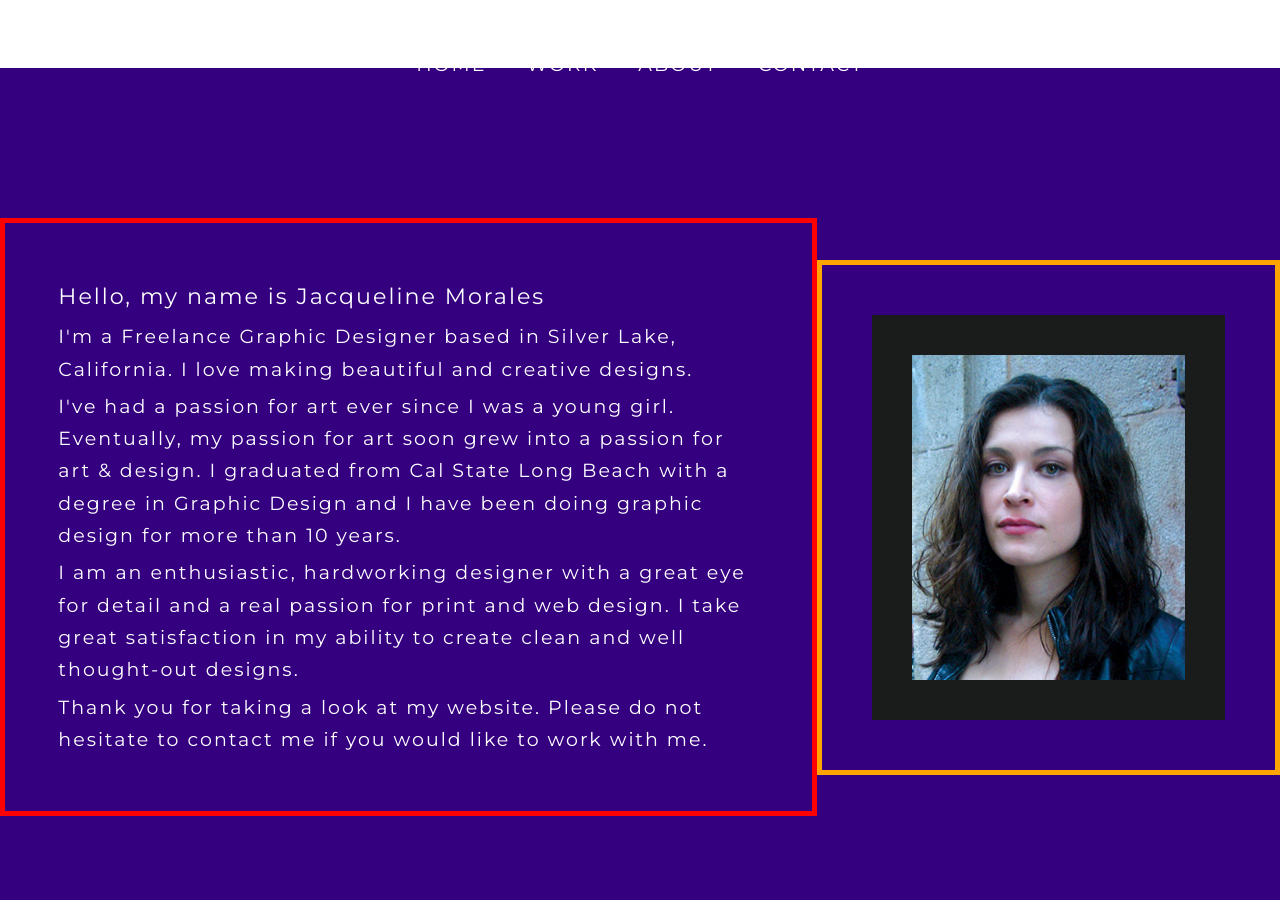
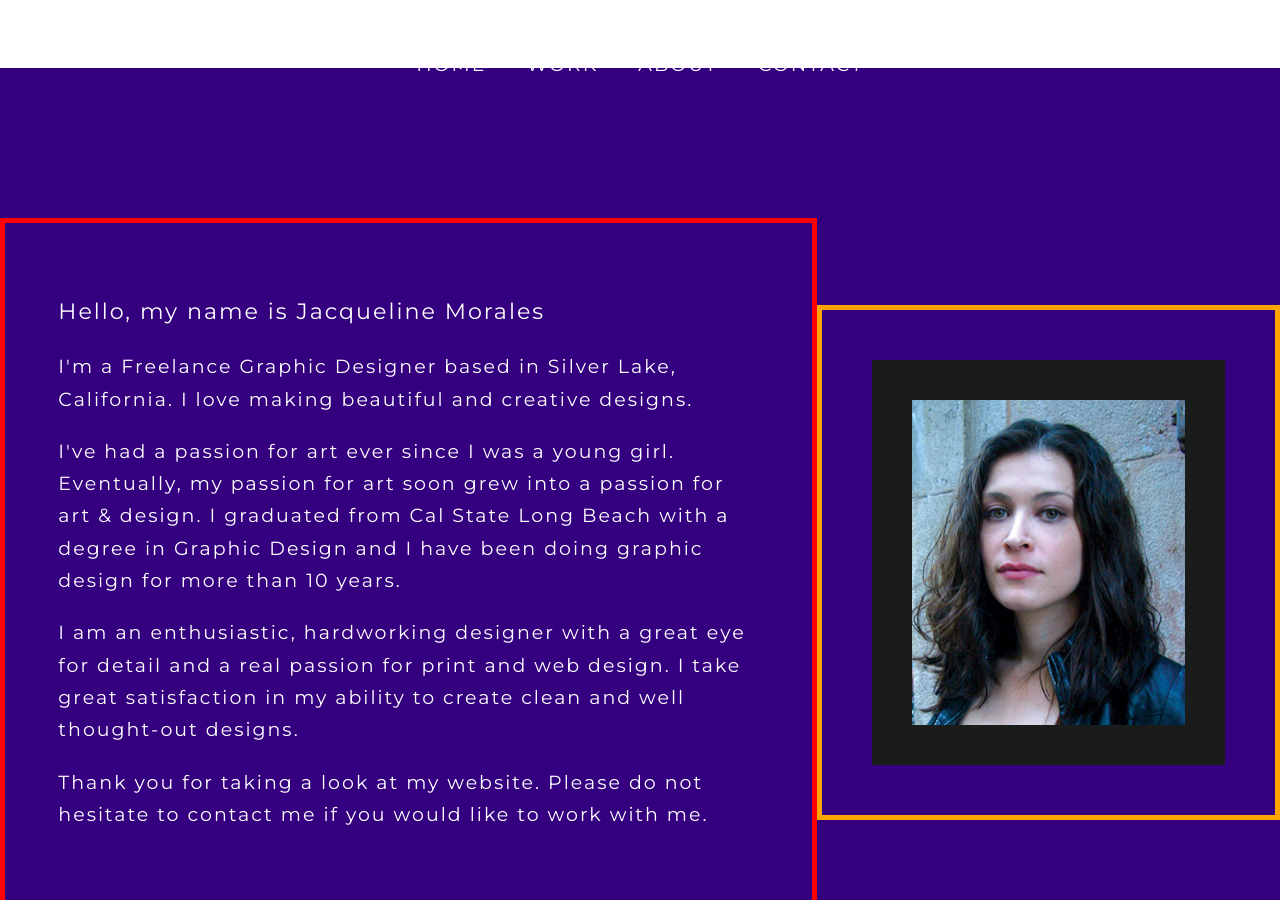
Before and after one commit to zeny11-11/jmorales, a Jekyll site: the page built from index.html, in a window 1280 px wide and 900 px high, scrolled down 4207 px. Built offline with Jekyll 4.4.1, drawn with Linux system fonts in a browser that asks for light colours; nearby versions of some CDN libraries; some web fonts are replaced; Markdown is read by kramdown in place of the engine named in the settings.

Commit message:
Update stylesheet.css

```diff
--- a/css/stylesheet.css
+++ b/css/stylesheet.css
@@ -511,12 +511,6 @@ filter: progid:DXImageTransform.Microsoft.gradient( startColorstr='#340080', end
 
 }
 
-.about_div1 h3 {
-
-	 margin:5px auto;
-	 text-align:left;
-}
-
 .about_div1 p {
 	 line-height:1.7em;
 	/* -webkit-margin-before: 1em;
@@ -524,7 +518,7 @@ filter: progid:DXImageTransform.Microsoft.gradient( startColorstr='#340080', end
         -webkit-margin-start: auto;
         -webkit-margin-end: auto;
 	 margin-left:auto;*/
-	 margin:5px auto;
+	 margin:20px auto;
 	 text-align:left;
 	-moz-hyphens: none;
         -ms-hyphens: none;
```
